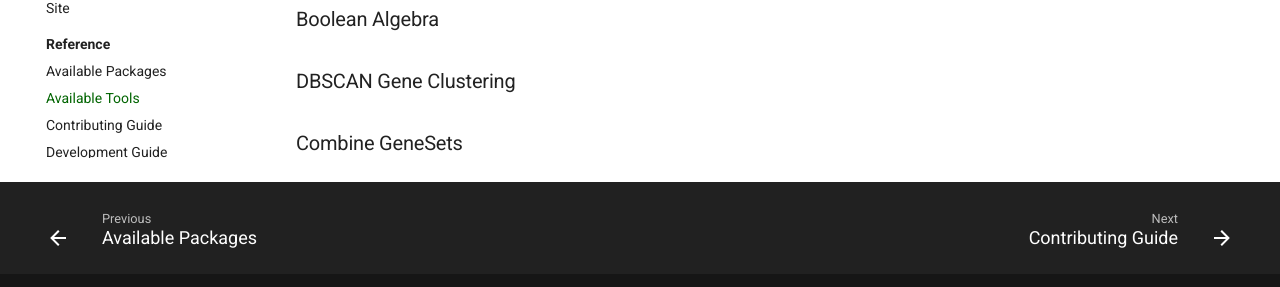
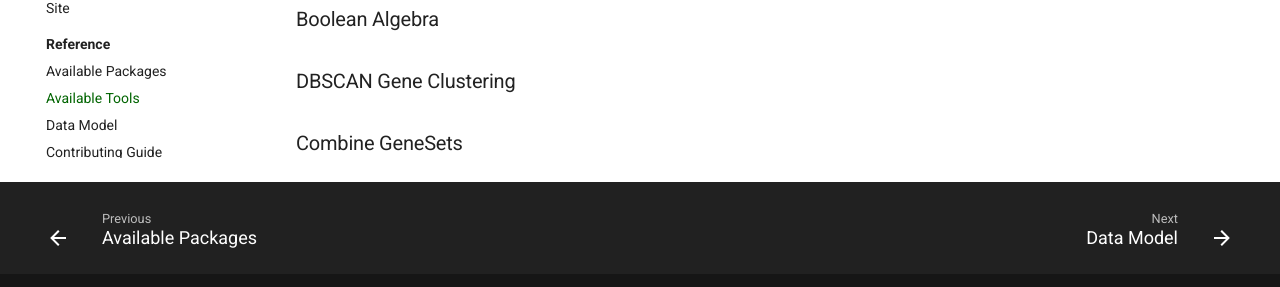
Before and after one commit to TheJacksonLaboratory/geneweaver-docs, an MkDocs documentation site: the page built from docs/reference/available-tools.md, in a window 1280 px wide and 900 px high, scrolled down 1115 px. Shown: the part 602-889 px from the top of the window. Built offline with MkDocs 1.6.1 and Material for MkDocs 9.7.7, drawn with Linux system fonts in a browser that asks for light colours; comment, search, counter and statistics services are not loaded.

Commit message:
Adding placeholder for data model reference page

```diff
--- a/mkdocs.yml
+++ b/mkdocs.yml
@@ -80,6 +80,7 @@ nav:
       - reference/index.md
       - Available Packages: reference/available-packages.md
       - Available Tools: reference/available-tools.md
+      - Data Model: reference/data-model.md
       - Contributing Guide: reference/contributing-guide.md
       - Development Guide: reference/development-guide.md
       - ReST API: reference/restful-api.md
```
Also changed, not shown: docs/reference/data-model.md (added).
